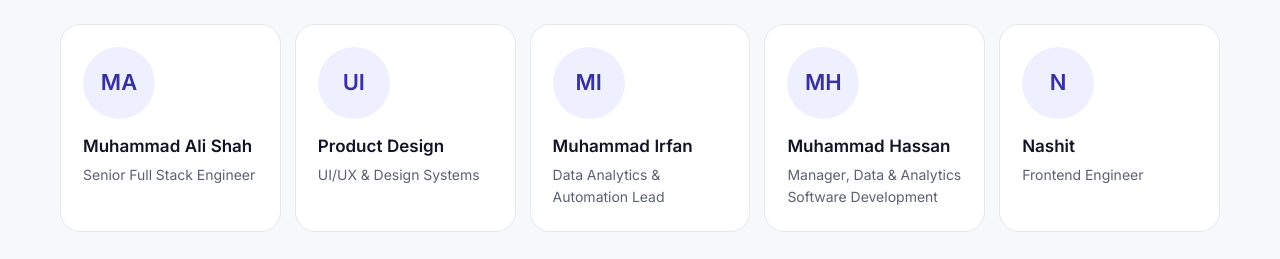
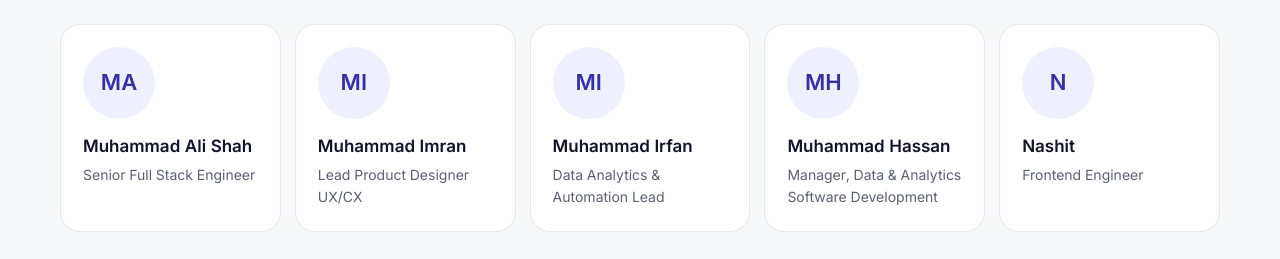
Before and after one commit to arsalanusman/cerebro-web, a Next.js app: page /about in a window 1280 px wide. Shown: the part 1784-2043 px from the top of the page. Built offline with nearby package versions, Linux system fonts and the light colour scheme; no server answers.

Commit message:
feat(about): update Muhammad Imran as Lead Product Designer UX/CX

```diff
--- a/content/about.ts
+++ b/content/about.ts
@@ -160,11 +160,11 @@ export const aboutData = {
       ],
     },
     {
-      name: "Product Design Lead",
-      role: "Senior Product & UX/CX Designer",
+      name: "Muhammad Imran",
+      role: "Lead Product Designer UX/CX",
       department: "Product & UX/CX Design",
       bio: "Designing and leading end-to-end digital product experiences, translating business requirements into intuitive user journeys, scalable design systems, and high-performing web and mobile products. Experienced in product strategy, UX research, stakeholder collaboration, and hands-on design leadership with 8+ years of experience.",
-      initials: "PD",
+      initials: "MI",
       stack: [
         "Figma",
         "Design Systems",
```
Also changed, not shown: components/about/PgAboutV2.tsx (+1 -1 lines).
